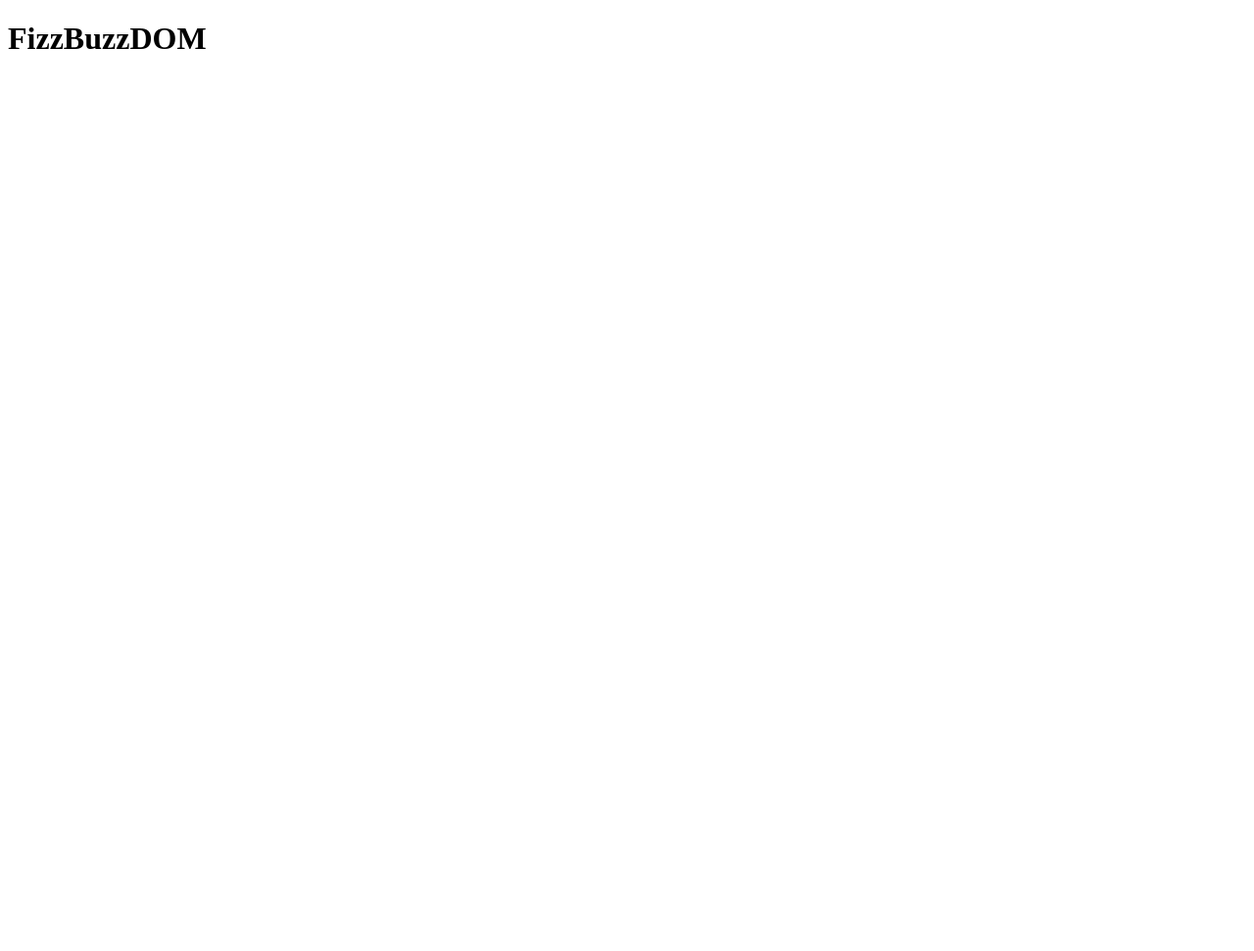
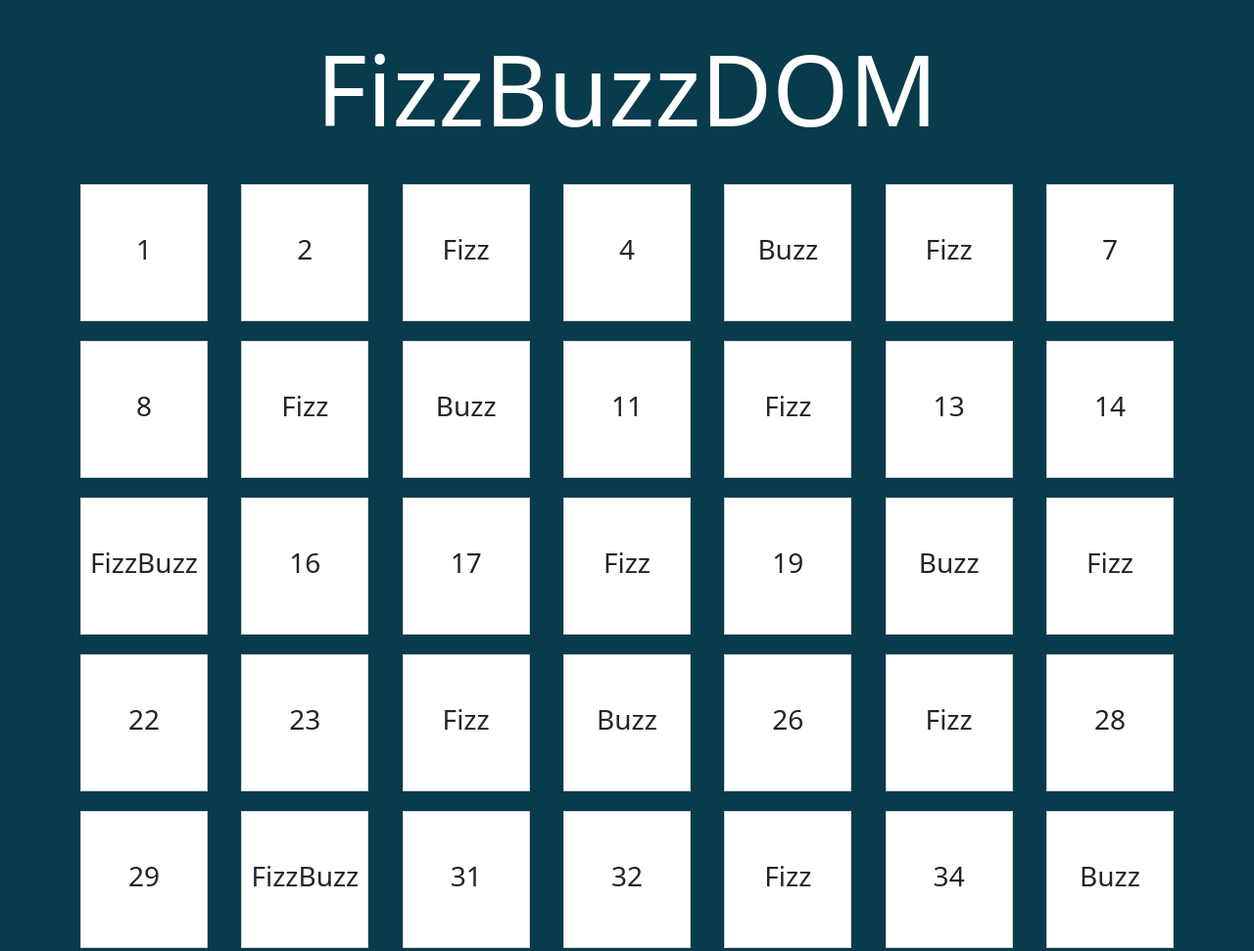
Before and after one commit to GloriaBimbi/js-fizzbuzz, a plain HTML site: page index.html in a window 1280 px wide. Shown: the top 971 px of the page at 98% size. Before the commit the page ends 800 px from the top, so only its background shows below. Drawn offline with nearby package versions, Linux system fonts and the light colour scheme.

Commit message:
feat base exercise

```diff
--- a/css/style.css
+++ b/css/style.css
@@ -30,3 +30,32 @@ a {
 
 body {
 } */
+main {
+  background-color: #083b4c;
+  text-align: center;
+}
+
+main h1 {
+  padding: 30px;
+  font-size: 100px;
+  color: white;
+}
+
+#card-container {
+  display: flex;
+  justify-content: space-between;
+  flex-wrap: wrap;
+  align-items: center;
+  gap: 20px;
+}
+
+h3 {
+  text-align: center;
+  line-height: 130px;
+}
+
+.card {
+  border-radius: 0;
+  width: 130px;
+  aspect-ratio: 1;
+}
--- a/index.html
+++ b/index.html
@@ -15,12 +15,12 @@
     />
 
     <!-- Boolstrap -->
-    <!-- <link
+    <link
       href="https://cdn.jsdelivr.net/npm/bootstrap@5.3.2/dist/css/bootstrap.min.css"
       rel="stylesheet"
       integrity="sha384-T3c6CoIi6uLrA9TneNEoa7RxnatzjcDSCmG1MXxSR1GAsXEV/Dwwykc2MPK8M2HN"
       crossorigin="anonymous"
-    /> -->
+    />
 
     <!-- link css -->
     <link rel="stylesheet" href="./css/style.css" />
@@ -34,12 +34,17 @@
     <header></header>
     <main>
       <h1>FizzBuzzDOM</h1>
+      <div class="main-section container">
+        <div class="row">
+          <div class="col" id="card-container"></div>
+        </div>
+      </div>
     </main>
     <footer></footer>
-    <!-- <script
+    <script
       src="https://cdn.jsdelivr.net/npm/bootstrap@5.3.2/dist/js/bootstrap.bundle.min.js"
       integrity="sha384-C6RzsynM9kWDrMNeT87bh95OGNyZPhcTNXj1NW7RuBCsyN/o0jlpcV8Qyq46cDfL"
       crossorigin="anonymous"
-    ></script> -->
+    ></script>
   </body>
 </html>
--- a/js/main.js
+++ b/js/main.js
@@ -0,0 +1,57 @@
+// - STEP : dichiaro e collego ad elementi html le variabili che mi servono:
+// - fizz
+// - buzz
+// - fizzbuzz
+
+// - STEP 1: creo un ciclo che mi permette di contare da 1 a 100
+//    - al suo interno metto un if che:
+//      - SE il numero è multiplo di 15 stampo "FizzBuzz" al posto del numero
+//      - ALTRIMENTI SE è multiplo di 3 stampo "Fizz"
+//      - ALTRIMENTI SE è multiplo di 5 stampo "Buzz"
+//      - ALTRIMENTI stampo iL numero su console
+
+// let generalCounter = 0;
+// for (let i = 1; i <= 100; i++) {
+//   if (i % 15 == 0) {
+//     generalCounter = "FizzBuzz";
+//   } else if (i % 3 == 0) {
+//     generalCounter = "Fizz";
+//   } else if (i % 5 == 0) {
+//     generalCounter = "Buzz";
+//   } else {
+//     generalCounter = i;
+//   }
+//   console.log(generalCounter);
+// }
+
+// - STEP 3: collego il ciclo con il dom aggiungendo in html le card
+let generalCounter = 1;
+
+let cardContainerEl = document.getElementById("card-container");
+
+for (let i = 2; i <= 101; i++) {
+  cardContainerEl.innerHTML += `
+    <div class="card" id="card-element">
+       <h3>${generalCounter}</h3>
+    </div>
+    `;
+
+  let cardElement = document.getElementById("card-element");
+
+  if (i % 15 == 0) {
+    generalCounter = "FizzBuzz";
+    // generalCounter.style.color = "red";
+    // cardElement.style.backgroundColor = "red";
+  } else if (i % 3 == 0) {
+    generalCounter = "Fizz";
+    // cardElement.style.backgroundColor = "green";
+  } else if (i % 5 == 0) {
+    generalCounter = "Buzz";
+    // cardElement.style.backgroundColor = "yellow";
+  } else {
+    generalCounter = i;
+    // cardElement.style.backgroundColor = "blu";
+  }
+
+  //   console.log(generalCounter);
+}
```
